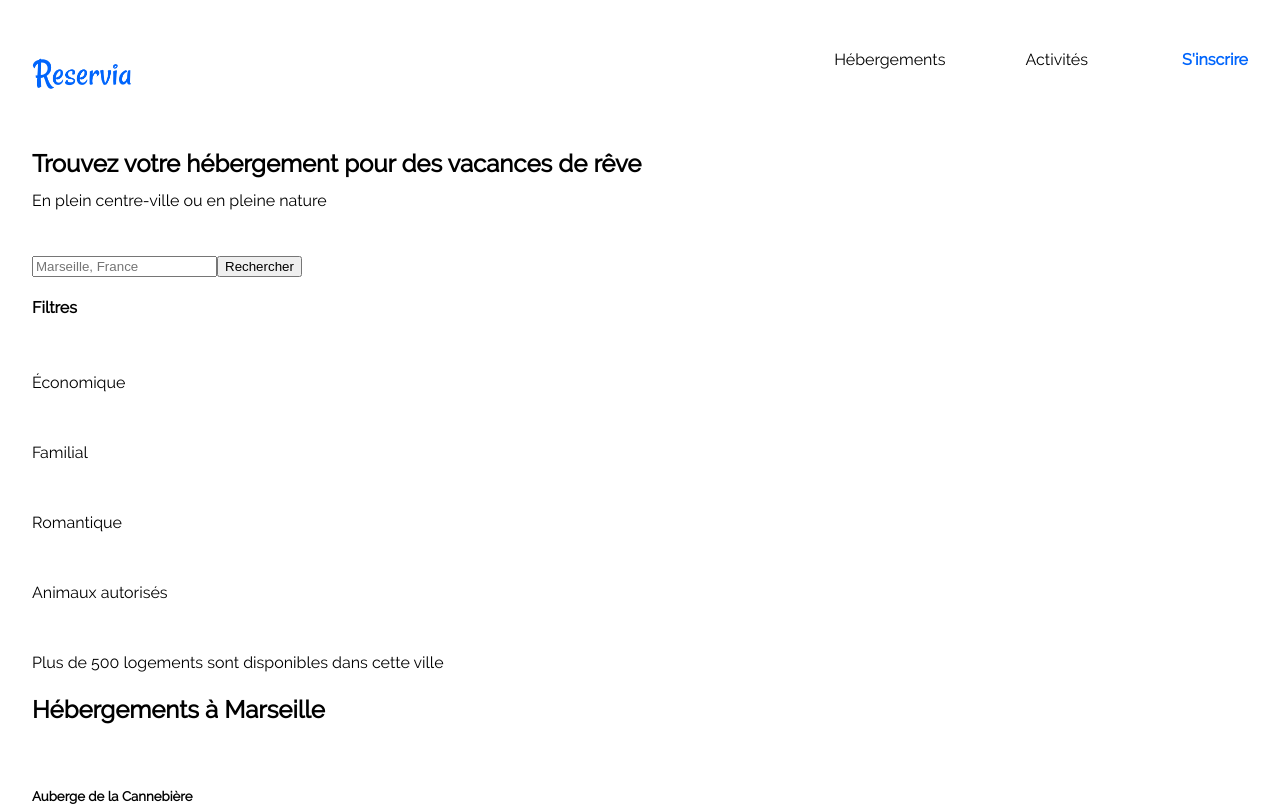
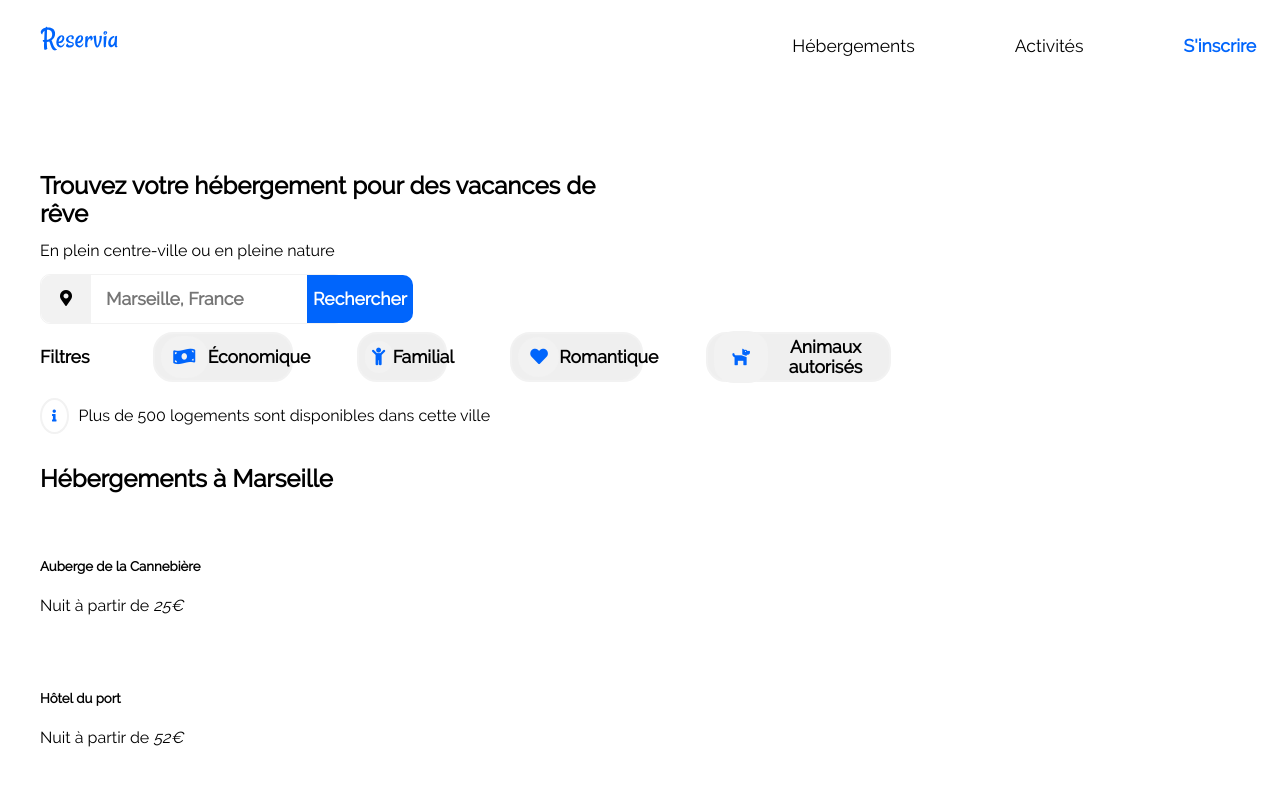
Before and after one commit to gmarteau/GuillaumeMarteau_2_21122020, a plain HTML site: page index.html in a window 1280 px wide. Shown: the top 807 px of the page. Drawn offline with Linux system fonts and the light colour scheme.

Commit message:
v0.2.0: structure flex de la partie filtres, boutons et icones à retravailler, retour nécessaire

```diff
--- a/index.html
+++ b/index.html
@@ -3,6 +3,7 @@
 	<head>
 		<meta charset="UTF-8" />
 		<link rel="stylesheet" href="style.css" />
+		<link rel="stylesheet" href="https://cdnjs.cloudflare.com/ajax/libs/font-awesome/5.15.1/css/all.min.css" integrity="sha512-+4zCK9k+qNFUR5X+cKL9EIR+ZOhtIloNl9GIKS57V1MyNsYpYcUrUeQc9vNfzsWfV28IaLL3i96P9sdNyeRssA==" crossorigin="anonymous" />
 		<title>Reservia</title>
 	</head>
 
@@ -10,18 +11,11 @@
 		<div id="main_wrap">
 			<header>
 				<!-- Logo Reservia-->
-				<div id="logo">
-					<img src="img/reservia_logo.png" alt="Logo de Reservia" />
+				<div id="logo_container">
+					<div id="logo">
+						<img src="img/Reservia.svg" alt="Logo de Reservia" />
+					</div>
 				</div>
-
-				<!-- Titre et sous-titre-->
-				<h1>Trouvez votre hébergement pour des vacances de rêve</h1>
-				<h2>En plein centre-ville ou en pleine nature</h2>
-
-				<!-- Inscription-->
-				<p>
-					<a href="inscription.html" id="inscription"><strong>S'inscrire</strong></a>
-				</p>
 
 				<!-- Menu de navigation-->
 				<nav>
@@ -30,13 +24,31 @@
 						<li><a href="#activites">Activités</a></li>
 					</ul>
 				</nav>
+
+				<!-- Inscription-->
+				<p id="inscription">
+					<a href="inscription.html"><strong>S'inscrire</strong></a>
+				</p>
 			</header>
 
 			<!-- Section recherche et filtres-->
 			<section id="recherche">
+				<!-- Titre et sous-titre-->
+				<div id="titre">
+					<h1>Trouvez votre hébergement pour des vacances de rêve</h1>
+					<h2>En plein centre-ville ou en pleine nature</h2>
+				</div>
+
 				<!-- Barre de recherche-->
 				<form method="post" action="traitement.php">
-					<label for="ville"><!--icone geoloc--><img /></label><input type="text" name="ville" id="ville" placeholder="Marseille, France" required /><input type="submit" value="Rechercher" />
+					<div class="input_container">
+						<!--icone geoloc-->
+						<div class="icon_box">
+							<i class="fas fa-map-marker-alt icon"></i>
+						</div>
+						<input type="text" name="ville" id="ville" class="input_field" placeholder="Marseille, France" required />
+						<input type="submit" value="Rechercher" class="input_submit" />
+					</div>
 				</form>
 
 				<!-- Filtres-->
@@ -44,32 +56,19 @@
 					<h4>Filtres</h4>
 
 					<!-- iteration filtre-->
-					<div class="filtre">
-						<!-- icone-->
-						<img />
-						<p>Économique</p>
-					</div>
+					<button class="filtre"><i class="fas fa-money-bill-wave filtre_icon"></i><span class="filtre_texte">Économique</span></button>
 
-					<div class="filtre">
-						<img />
-						<p>Familial</p>
-					</div>
+					<button class="filtre"><i class="fas fa-child filtre_icon"></i><span class="filtre_texte">Familial</span></button>
 
-					<div class="filtre">
-						<img />
-						<p>Romantique</p>
-					</div>
+					<button class="filtre"><i class="fas fa-heart filtre_icon"></i><span class="filtre_texte">Romantique</span></button>
 
-					<div class="filtre">
-						<img />
-						<p>Animaux autorisés</p>
-					</div>
+					<button class="filtre"><i class="fas fa-dog filtre_icon"></i><span class="filtre_texte">Animaux autorisés</span></button>
 				</div>
 
 				<!-- Nombre de resultats-->
 				<div id="info_result">
 					<!-- icone info-->
-					<img />
+					<i class="fas fa-info fa-xs info_icon"></i>
 					<p>Plus de 500 logements sont disponibles dans cette ville</p>
 				</div>
 			</section>
--- a/style.css
+++ b/style.css
@@ -24,9 +24,20 @@
 
 }
 
+*
+{
+	font-family: 'ralewayregular', 'ralewaythin', Verdana, Arial, "Trebuchet MS", sans-serif;
+    box-sizing: border-box;
+}
+
+form
+{
+    font-family: 'ralewayregular', 'ralewaythin', Verdana, Arial, "Trebuchet MS", sans-serif;
+}
+
 body
 {
-	font-family: 'ralewayregular', 'ralewaythin', Verdana, Arial, "Trebuchet MS", sans-serif;
+    width: 100%;
 }
 
 /*
@@ -36,11 +47,24 @@ bleu clair: #DEEBFF;
 gris: #F2F2F2;
 */
 
-body
+
+/*GENERAL*/
+
+/*body
 {
 	width: 95%;
 	margin: auto;
     margin-bottom: 50px;
+}*/
+
+#main_wrap
+{
+    width: 95%;
+    max-width: 95%;
+    margin: auto;
+    margin-top: 20px;
+    /*bordure pour debug*/
+    /*border: solid 1px black;*/
 }
 
 h1, h3
@@ -49,7 +73,7 @@ h1, h3
     font-weight: bold;
 }
 
-h2
+h2, p
 {
     font-size: 1em;
     font-weight: normal;
@@ -57,44 +81,46 @@ h2
 
 h4
 {
-    font-size: 1em;
+    font-size: 1.1em;
     font-weight: bold;
 }
 
+/*HEADER*/
+
 header
 {
-    width: 100%;
-    position: relative;
     display: flex;
-    flex-direction: column;
+    flex-direction: row;
+    justify-content: space-between;
 }
 
-header h1
+header a
 {
-    margin-top: 150px;
-    margin-bottom: 0px;
+    font-size: 1.1em;
+}
+
+nav
+{
+    flex: 2;
 }
 
 nav ul
 {
     list-style-type: none;
     display: flex;
-    position: absolute;
-    padding-top: 34px;
-    top: 0px;
-    right: 120px;
 }
+
 
 nav a
 {
     color: black;
     text-decoration: none;
-    padding-top: 48px;
-    padding-left: 20px;
-    padding-right: 20px;
-    margin-left: 20px;
-    margin-right: 20px;
-
+    margin-right: 40px;
+    padding-right: 10px;
+    margin-left: 40px;
+    padding-left: 10px;
+    padding-top: 34px;
+    margin-top: -34px;
 }
 
 nav a:hover
@@ -103,12 +129,14 @@ nav a:hover
     color: #0065FC;
 }
 
+#logo_container
+{
+    flex: 7;
+}
+
 #logo
 {
-    position: absolute;
-    top: 50px;
-    left: 0px;
-    width: 100px;
+    width: 12%;
 }
 
 #logo img
@@ -118,11 +146,128 @@ nav a:hover
     float: left;
 }
 
-#inscription
+/*#inscription
 {
-    position: absolute;
-    top: 50px;
-    right: 0px;
+    flex: 1
+}*/
+
+#inscription a
+{
     color: #0065FC;
     text-decoration: none;
+    margin-left: 50px;
 }
+
+/*TITRE*/
+
+#titre h1
+{
+    margin-top: 100px;
+    margin-bottom: 0px;
+    width: 50%;
+}
+
+
+/*BARRE DE RECHERCHE*/
+
+.input_container
+{
+    display: flex;
+    justify-content: space-between;
+    width: 25%;
+    height: 50px;
+    border: solid 1px #F2F2F2;
+    border-radius: 10px;
+}
+
+.icon_box
+{
+    background: #F2F2F2;
+    color: black;
+    min-width: 50px;
+    text-align: center;
+    border-bottom-left-radius: 10px;
+    border-top-left-radius: 10px;
+}
+
+.icon
+{
+    margin: auto;
+    padding: 30%;
+}
+
+.input_field
+{
+    outline: none;
+    flex: 14;
+    font-size: 1.1em;
+    font-weight: bold;
+    color: black;
+    border: 0;
+    padding-left: 5%;
+}
+
+.input_submit
+{
+    outline: none;
+    background-color: #0065FC;
+    color: white;
+    flex: 6;
+    font-size: 1.1em;
+    font-weight: bold;
+    border-bottom-right-radius: 10px;
+    border-top-right-radius: 10px;
+    border-style: none;
+}
+
+/*FILTRES*/
+
+#filtres
+{
+    display: flex;
+    width: 70%;
+    justify-content: space-between;
+    align-items: center;
+}
+
+.filtre
+{
+    display: flex;
+    height: 50px;
+    border: solid 2px #F2F2F2;
+    border-radius: 20px;
+    align-items: center;
+    font-size: 1.1em;
+    font-weight: bold;
+    flex-wrap: nowrap;
+}
+
+.filtre_icon
+{
+    background: #F2F2F2;
+    color: #0065FC;
+    border-radius: 20px;
+    padding: 10%;
+}
+
+
+/*NOMBRE RESULTATS*/
+
+#info_result
+{
+    display: flex;
+    justify-content: flex-start;
+    align-items: center;
+}
+
+.info_icon
+{
+    color: #0065FC;
+    border: solid 2px #F2F2F2;
+    padding: 10px;
+    border-radius: 50%;
+}
+#info_result p
+{
+    margin-left: 10px;
+}
```
Also changed, not shown: img/reservia.svg (added), img/reservia_logo.png (deleted).
